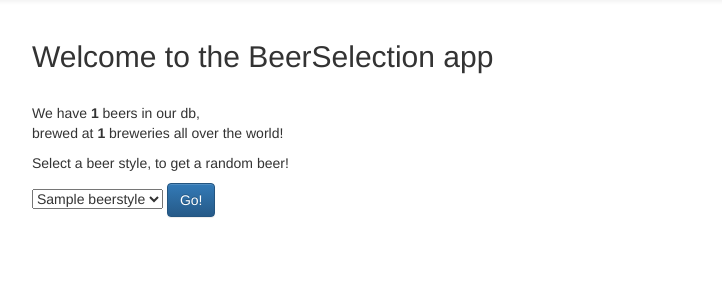
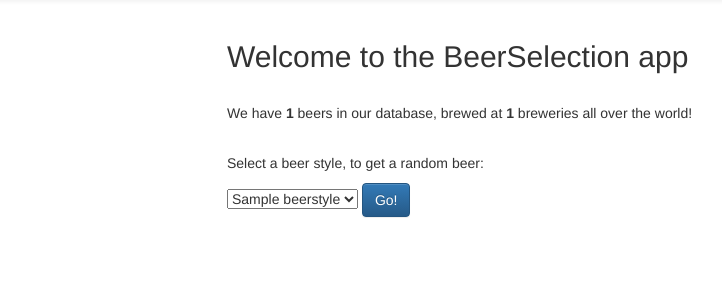
Before and after one commit to GeorgeTG/beerselect, a Django app: page / in a window 1280 px wide. Shown: the part 52-352 px from the top of the page, without its empty margins (38-760 px from the left). Run offline with Django 3.2, Linux system fonts and the light colour scheme; tables that the repository leaves empty hold one stand-in row (values such as "Sample post"); some libraries are stand-ins or nearby versions.

Commit message:
Style changes

```diff
--- a/templates/base.html
+++ b/templates/base.html
@@ -5,19 +5,15 @@
         <meta charset="utf-8">
         <meta http-equiv="X-UA-Compatible" content="IE=edge">
         <meta name="viewport" content="width=device-width, initial-scale=1">
-        <!-- The above 3 meta tags *must* come first in the head; any other head content must come *after* these tags -->
         <title>Beer Selection</title>
 
-        <!-- Latest compiled and minified CSS -->
         <link rel="stylesheet" href="https://maxcdn.bootstrapcdn.com/bootstrap/3.3.7/css/bootstrap.min.css" integrity="sha384-BVYiiSIFeK1dGmJRAkycuHAHRg32OmUcww7on3RYdg4Va+PmSTsz/K68vbdEjh4u" crossorigin="anonymous">
 
-        <!-- Optional theme -->
         <link rel="stylesheet" href="https://maxcdn.bootstrapcdn.com/bootstrap/3.3.7/css/bootstrap-theme.min.css" integrity="sha384-rHyoN1iRsVXV4nD0JutlnGaslCJuC7uwjduW9SVrLvRYooPp2bWYgmgJQIXwl/Sp" crossorigin="anonymous">
     </head>
     <body>
         <nav class="navbar navbar-default">
             <div class="container-fluid">
-                <!-- Brand and toggle get grouped for better mobile display -->
                 <div class="navbar-header">
                     <button type="button" class="navbar-toggle collapsed" data-toggle="collapse" data-target="#bs-example-navbar-collapse-1" aria-expanded="false">
                         <span class="sr-only">Toggle navigation</span>
@@ -28,8 +24,7 @@
                     <a class="navbar-brand" href="{% url 'index' %}">BeerSelect</a>
                 </div>
 
-                <!-- Collect the nav links, forms, and other content for toggling -->
-                <div class="collapse navbar-collapse" id="bs-example-navbar-collapse-1">
+                <div class="collapse navbar-collapse">
                     <form class="navbar-form navbar-right" action={% url 'beer_search' %} type="GET">
                         <div class="form-group">
                             <input type="text" name="query" class="form-control" placeholder="Search">
@@ -41,3 +36,5 @@
         </nav>
 
         <div class="container">
+           <div class="row">
+                <div class="col-md-8 col-md-offset-2">
--- a/templates/end.html
+++ b/templates/end.html
@@ -1,9 +1,11 @@
 
 
-    <!-- jQuery (necessary for Bootstrap's JavaScript plugins) -->
-    <script src="https://ajax.googleapis.com/ajax/libs/jquery/1.12.4/jquery.min.js"></script>
-    <!-- Latest compiled and minified JavaScript -->
-    <script src="https://maxcdn.bootstrapcdn.com/bootstrap/3.3.7/js/bootstrap.min.js" integrity="sha384-Tc5IQib027qvyjSMfHjOMaLkfuWVxZxUPnCJA7l2mCWNIpG9mGCD8wGNIcPD7Txa" crossorigin="anonymous"></script>
+        <!-- jQuery (necessary for Bootstrap's JavaScript plugins) -->
+        <script src="https://ajax.googleapis.com/ajax/libs/jquery/1.12.4/jquery.min.js"></script>
+        <!-- Latest compiled and minified JavaScript -->
+        <script src="https://maxcdn.bootstrapcdn.com/bootstrap/3.3.7/js/bootstrap.min.js" integrity="sha384-Tc5IQib027qvyjSMfHjOMaLkfuWVxZxUPnCJA7l2mCWNIpG9mGCD8wGNIcPD7Txa" crossorigin="anonymous"></script>
+        </div>
+      </div>
     </div>
   </body>
 </html>
--- a/templates/index.html
+++ b/templates/index.html
@@ -2,10 +2,9 @@
 
 <h2>Welcome to the BeerSelection app</h2>
 <br/>
-<p>We have <b>{{ beers_count }}</b> beers in our db,
-  <br/>brewed at <b>{{ breweries_count }}</b> breweries all over the world!</p>
-
-<p>Select a beer style, to get a random beer!</p>
+<p>We have <b>{{ beers_count }}</b> beers in our database, brewed at <b>{{ breweries_count }}</b> breweries all over the world!</p>
+<br/>
+<p>Select a beer style, to get a random beer:</p>
 <form action="#" method="POST" class="form">
   {% csrf_token %}
   <select name="style_id">
```
